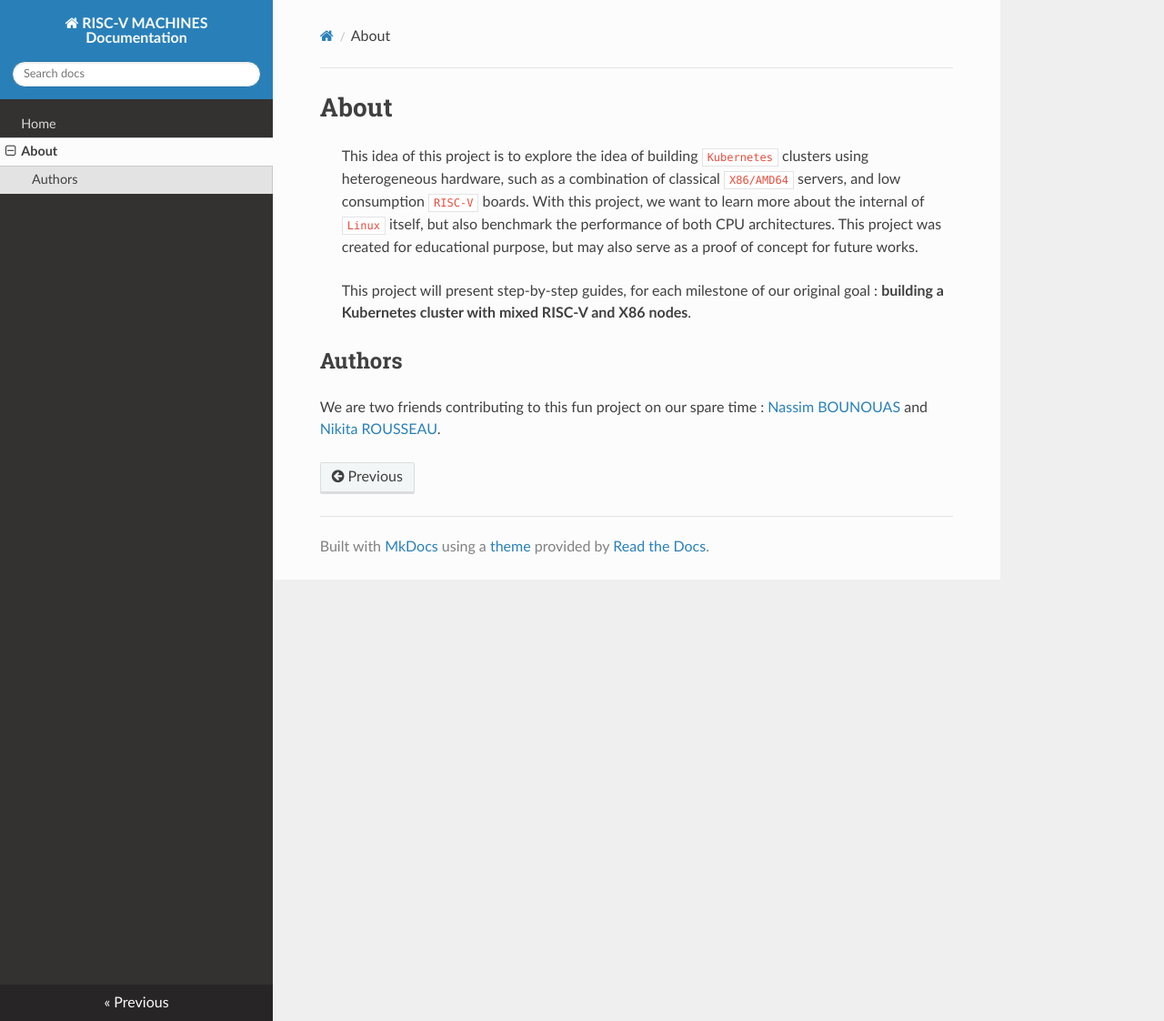
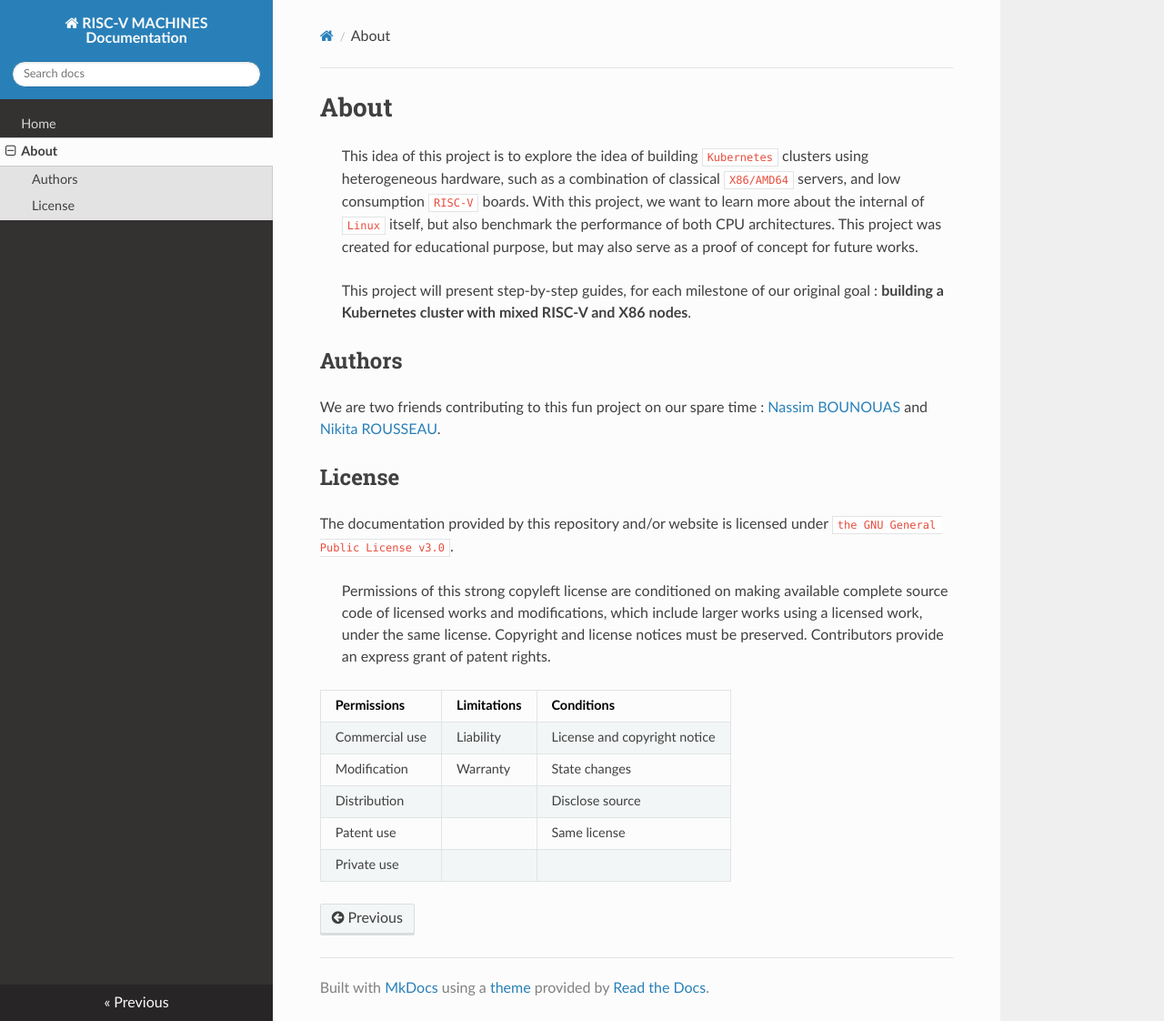
Before and after one commit to rv-machines/documentation, an MkDocs documentation site: the page built from docs/about.md, in a window 1280 px wide and 1122 px high. Shown: the whole window at 91% size. Built offline with MkDocs 1.6.1, drawn with Linux system fonts in a browser that asks for light colours; nearby versions of some CDN libraries.

Commit message:
WIP contents

```diff
--- a/docs/about.md
+++ b/docs/about.md
@@ -7,3 +7,17 @@
 ## Authors
 
 We are two friends contributing to this fun project on our spare time : [Nassim BOUNOUAS](https://github.com/NassimBounouas) and [Nikita ROUSSEAU](https://github.com/nirousseau).
+
+## License
+
+The documentation provided by this repository and/or website is licensed under `the GNU General Public License v3.0`.
+
+> Permissions of this strong copyleft license are conditioned on making available complete source code of licensed works and modifications, which include larger works using a licensed work, under the same license. Copyright and license notices must be preserved. Contributors provide an express grant of patent rights.
+
+Permissions | Limitations | Conditions
+----------- | ----------- | ----------
+Commercial use | Liability | License and copyright notice
+Modification   | Warranty  | State changes
+Distribution   |           | Disclose source
+Patent use     |           | Same license
+Private use    |
```
Also changed, not shown: docs/index.md (+7 -1 lines).
